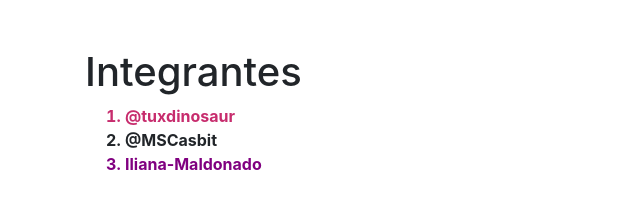
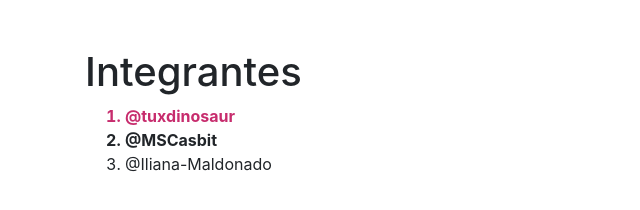
Before and after one commit to tuxdinosaur/practica-ramas, a plain HTML site: page index.html in a window 1280 px wide. Shown: the whole page, without its empty margins (0-640 px from the left). Drawn offline with nearby package versions, Linux system fonts and the light colour scheme.

Commit message:
:sparkles: [add] agregar name

```diff
--- a/index.html
+++ b/index.html
@@ -25,7 +25,7 @@
         <ol>
           <li id="username--tuxdinosaur">@tuxdinosaur</li>
           <li id="username--MSCasbit">@MSCasbit</li>
-          <li id="iliana--maldonado">Iliana-Maldonado</li>
+          <li id="username--iliana--maldonado">@Iliana-Maldonado</li>
         </ol>
 
       </div>
```
